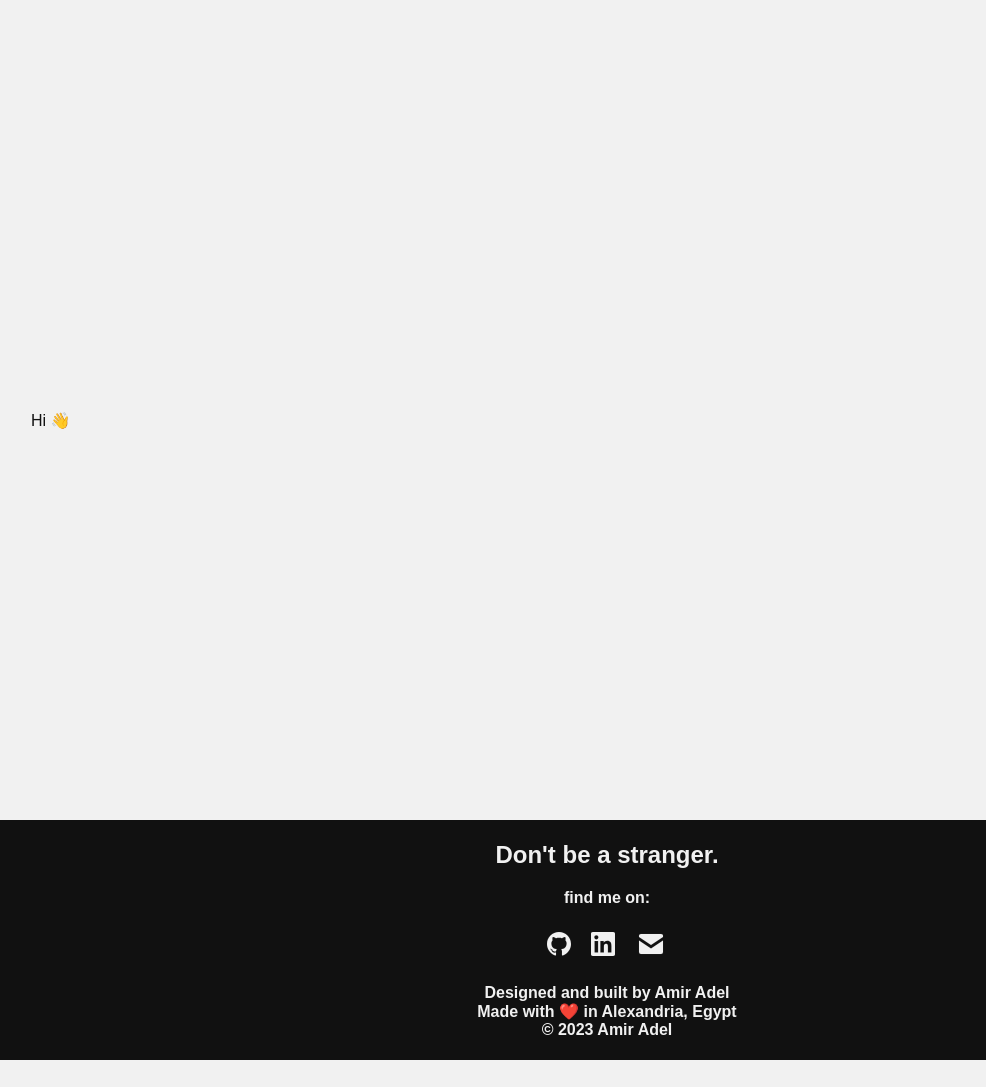
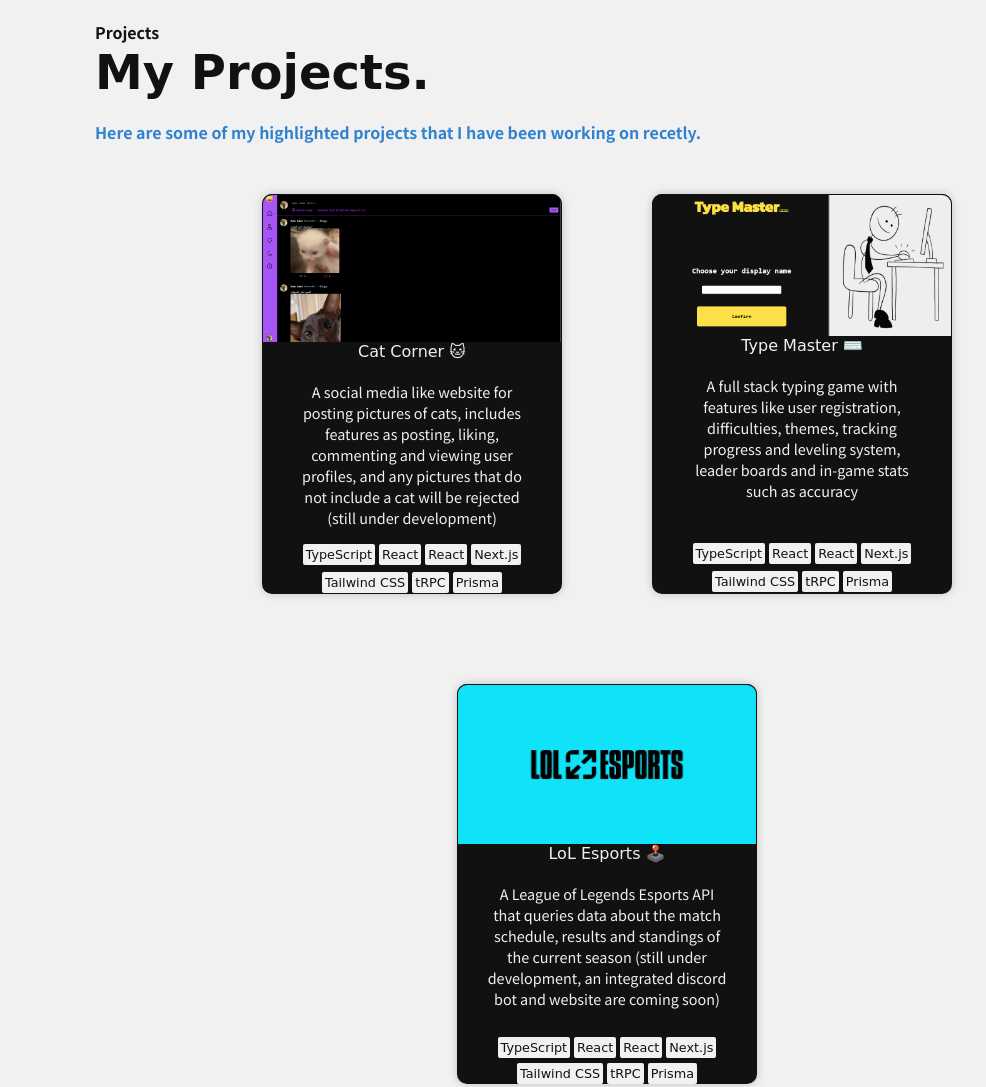
Before and after one commit to Amir-Adel9/Semicolon-Personal-Website, a plain HTML site: page index.html in a window 1280 px wide. Shown: the part 2380-3467 px from the top of the page, without its empty margins (33-1019 px from the left). Before the commit the page ends 3440 px from the top, so only its background shows below. Drawn offline with Linux system fonts and the light colour scheme; a web font is replaced by a local one.

Commit message:
finalized

```diff
--- a/index.html
+++ b/index.html
@@ -4,14 +4,15 @@
     <meta charset="UTF-8" />
     <meta http-equiv="X-UA-Compatible" content="IE=edge" />
     <meta name="viewport" content="width=device-width, initial-scale=1.0" />
-    <link rel="stylesheet" href="/styles/style.css" />
+
     <link rel="stylesheet" href="/styles/global.css" />
     <link rel="stylesheet" href="/styles/header.css" />
     <link rel="stylesheet" href="/styles/hero.css" />
     <link rel="stylesheet" href="/styles/about.css" />
     <link rel="stylesheet" href="/styles/cats.css" />
+    <link rel="stylesheet" href="/styles/projects.css" />
+    <link rel="stylesheet" href="/styles/side-lines.css" />
     <link rel="stylesheet" href="/styles/footer.css" />
-    <link rel="stylesheet" href="/styles/side-lines.css" />
     <link rel="preconnect" href="https://fonts.googleapis.com" />
     <link rel="preconnect" href="https://fonts.gstatic.com" crossorigin />
     <link
@@ -39,7 +40,7 @@
     <script defer src="logic/catSlider.js"></script>
     <title>Amir Adel | Personal Website</title>
   </head>
-  <body class="">
+  <body>
     <header class="header">
       <div class="header_content">
         <a href="#hero" class="header_logo">
@@ -280,7 +281,87 @@
       </section>
       <section class="projects" id="projects">
         <div class="projects_content">
-          <div>Hi 👋</div>
+          <div>
+            <h4>Projects</h4>
+            <h1>My Projects.</h1>
+            <p class="projects_text">
+              Here are some of my highlighted projects that I have been working
+              on recetly.
+            </p>
+          </div>
+          <div class="projects_wrapper">
+            <div class="project">
+              <div class="project_links">
+                <a href="https://catcorner.vercel.app" target="_blank"
+                  >Live Website</a
+                >
+                <a
+                  href="https://github.com/Amir-Adel9/cat-corner"
+                  target="_blank"
+                  >Source Code</a
+                >
+              </div>
+              <img src="assets/images/projects/catcorner.png" alt="" />
+              <div>Cat Corner 🐱</div>
+              <p>
+                A social media like website for posting pictures of cats,
+                includes features as posting, liking, commenting and viewing
+                user profiles, and any pictures that do not include a cat will
+                be rejected (still under development)
+              </p>
+              <div class="project_stack">
+                <span>TypeScript</span> <span>React</span> <span>React</span>
+                <span>Next.js</span> <span>Tailwind CSS</span>
+                <span>tRPC</span> <span>Prisma</span>
+              </div>
+            </div>
+            <div class="project">
+              <div class="project_links">
+                <a href="https://typemaster-plus.vercel.app" target="_blank"
+                  >Live Website</a
+                >
+                <a
+                  href="https://github.com/Amir-Adel9/typemaster"
+                  target="_blank"
+                  >Source Code</a
+                >
+              </div>
+              <img src="assets/images/projects/typemaster.png" alt="" />
+              <div>Type Master ⌨️</div>
+              <p>
+                A full stack typing game with features like user registration,
+                difficulties, themes, tracking progress and leveling system,
+                leader boards and in-game stats such as accuracy
+              </p>
+              <div class="project_stack">
+                <span>TypeScript</span> <span>React</span> <span>React</span>
+                <span>Next.js</span> <span>Tailwind CSS</span>
+                <span>tRPC</span> <span>Prisma</span>
+              </div>
+            </div>
+            <div class="project">
+              <div class="project_links">
+                <a
+                  href="https://github.com/Amir-Adel9/lol-esports"
+                  target="_blank"
+                  >Source Code</a
+                >
+              </div>
+              <img src="assets/images/projects/lolesports.jpg" alt="" />
+              <div>LoL Esports 🕹️</div>
+              <p>
+                A League of Legends Esports API that queries data about the
+                match schedule, results and standings of the current season
+                (still under development, an integrated discord bot and website
+                are coming soon)
+              </p>
+              <div class="project_stack">
+                <span>TypeScript</span> <span>React</span> <span>React</span>
+                <span>Next.js</span> <span>Tailwind CSS</span>
+                <span>tRPC</span> <span>Prisma</span>
+              </div>
+            </div>
+          </div>
         </div>
       </section>
       <div class="side_lines">
--- /dev/null
+++ b/styles/projects.css
@@ -0,0 +1,131 @@
+.projects {
+  width: 100%;
+  min-height: 100vh;
+  position: relative;
+  font-family: 'Tilt Warp', cursive;
+  margin-bottom: 30px;
+}
+
+.projects_content {
+  width: 100%;
+  height: 100%;
+  display: flex;
+  flex-direction: column;
+  justify-content: center;
+  align-items: flex-start;
+  padding: 0 10%;
+}
+
+.projects_content h1 {
+  font-size: 3rem;
+  font-weight: 700;
+  margin-bottom: 20px;
+}
+
+.projects_content h4 {
+  font-family: 'Noto Sans JP', sans-serif;
+  font-weight: 700;
+}
+
+.projects_text {
+  color: var(--color-accent);
+  font-family: 'Noto Sans JP', sans-serif;
+  font-weight: 600;
+}
+
+.projects_wrapper {
+  width: 100%;
+  display: flex;
+  flex-wrap: wrap;
+  justify-content: center;
+  align-items: center;
+  gap: 90px;
+  margin-top: 50px;
+}
+
+.project {
+  width: 300px;
+  height: 400px;
+  position: relative;
+  background-color: var(--color-text);
+  color: var(--color-primary);
+  border-radius: 10px;
+  display: flex;
+  flex-direction: column;
+  align-items: center;
+  box-shadow: 0 0 10px rgba(0, 0, 0, 0.2);
+  transition-duration: 300ms;
+}
+
+.project:hover {
+  box-shadow: 0 0 10px rgba(0, 0, 0, 0.5);
+  transform: scale(1.05);
+}
+
+.project:hover .project_links {
+  opacity: 0.9;
+}
+
+.project p {
+  width: 80%;
+  height: 60%;
+  font-size: 0.9rem;
+  font-weight: 400;
+  text-align: center;
+  margin-top: 20px;
+  font-family: 'Noto Sans JP', sans-serif;
+}
+
+.project img {
+  width: 100%;
+  height: 40%;
+  border-radius: 10px;
+  border-bottom-left-radius: 0px;
+  border-bottom-right-radius: 0px;
+  border: 1px solid var(--color-text);
+  border-bottom: none;
+}
+
+.project_stack {
+  width: 95%;
+  height: 20%;
+  display: flex;
+  flex-wrap: wrap;
+  justify-content: center;
+  align-items: center;
+  gap: 0.25rem;
+  margin-top: 10px;
+}
+
+.project_stack span {
+  background-color: var(--color-primary);
+  color: var(--color-text);
+  font-size: 0.8rem;
+  padding: 3px;
+  border-radius: 0.125rem;
+}
+
+.project_links {
+  width: 100%;
+  height: 100%;
+  position: absolute;
+  display: flex;
+  justify-content: center;
+  border-radius: 10px;
+  background-color: rgba(0, 0, 0, 0.9);
+  color: white;
+  align-items: center;
+  gap: 0.5rem;
+  opacity: 0;
+  transition-duration: 300ms;
+}
+
+.project_links a {
+  color: white;
+  text-decoration: none;
+  font-size: 1rem;
+}
+
+.project_links a:hover {
+  text-decoration: underline;
+}
--- a/styles/style.css
+++ /dev/null
@@ -1,29 +0,0 @@
-.projects {
-  width: 100%;
-  height: 100vh;
-}
-
-.projects_content {
-  width: 100%;
-  height: 100%;
-  display: flex;
-  flex-direction: column;
-  justify-content: center;
-  align-items: flex-start;
-  padding: 0 5%;
-}
-
-.contact {
-  width: 100%;
-  height: 100vh;
-}
-
-.contact_content {
-  width: 100%;
-  height: 100%;
-  display: flex;
-  flex-direction: column;
-  justify-content: center;
-  align-items: flex-start;
-  padding: 0 5%;
-}
```
Also changed, not shown: assets/images/projects/catcorner.png (added), assets/images/projects/lolesports.jpg (added), assets/images/projects/typemaster.png (added).
